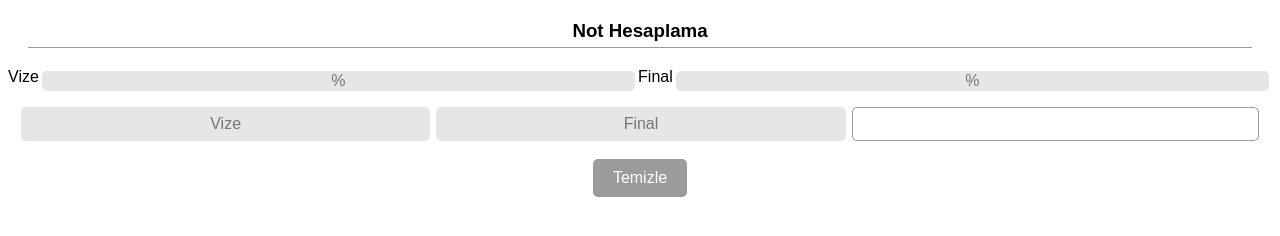
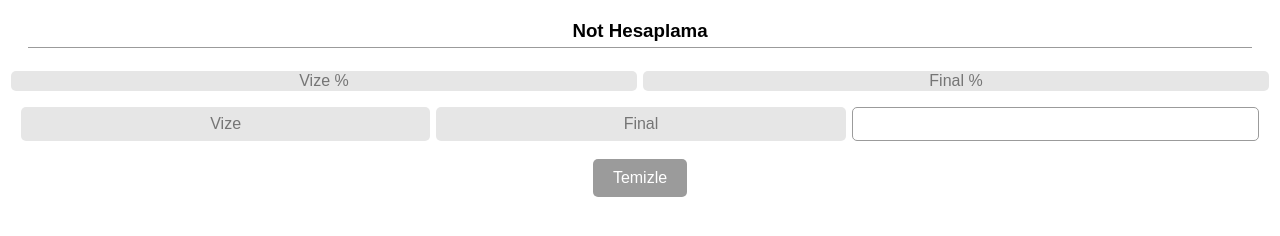
Before and after one commit to ismailcaner/Not-Hesaplama, a plain HTML site: page index.html in a window 1280 px wide. Drawn offline with Linux system fonts and the light colour scheme.

Commit message:
Update index.html

```diff
--- a/index.html
+++ b/index.html
@@ -47,10 +47,8 @@ if ('serviceWorker' in navigator) {
 	</div>
 
 	<div class="katsay1">
-		<p class="text">Vize</p>
-	  <input class="input" inputmode="numeric" type="text" id="vize" maxlength="3" onkeypress="return event.charCode >= 48 && event.charCode <= 57" placeholder="%" oninput="hesapla()">
-	        <p class="text">Final</p>
-          <input class="input" inputmode="numeric" type="text" id="final" maxlength="3" onkeypress="return event.charCode >= 48 && event.charCode <= 57" placeholder="%" oninput="hesapla()">
+	  <input class="input" inputmode="numeric" type="text" id="vize" maxlength="3" onkeypress="return event.charCode >= 48 && event.charCode <= 57" placeholder="Vize %" oninput="hesapla()">
+          <input class="input" inputmode="numeric" type="text" id="final" maxlength="3" onkeypress="return event.charCode >= 48 && event.charCode <= 57" placeholder="Final %" oninput="hesapla()">
 	</div>
 
     <div class="veri">
```
